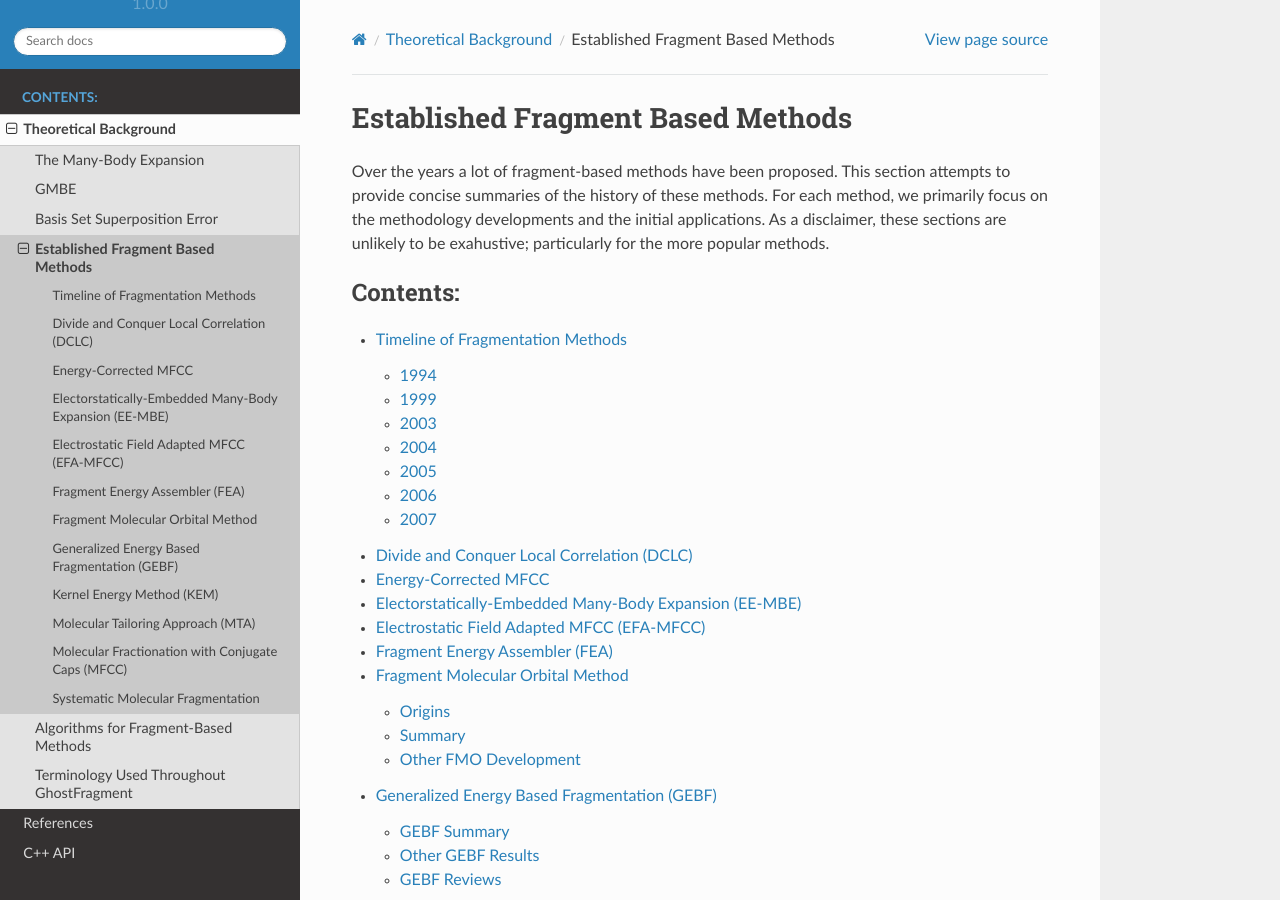
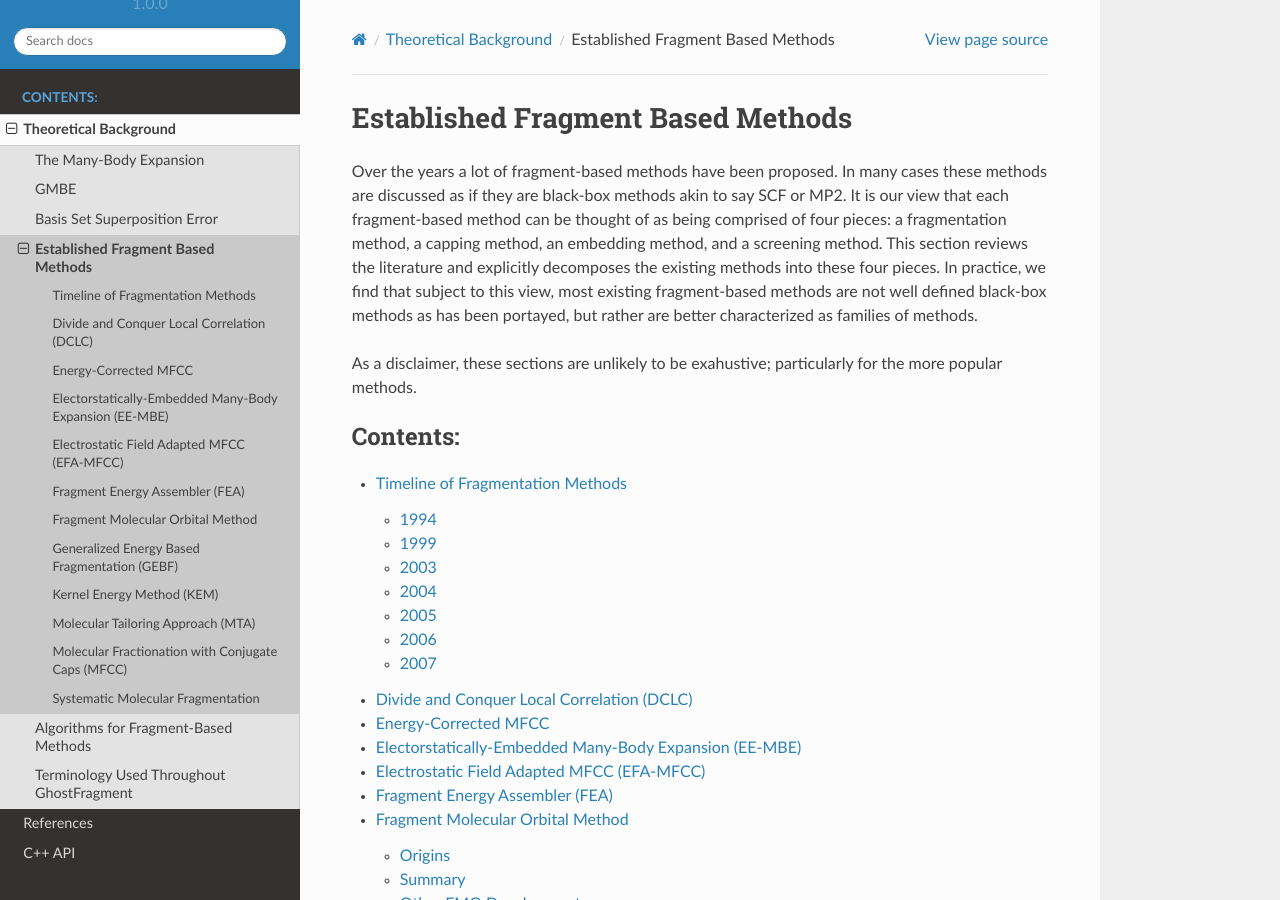
Before and after one commit to rmrresearch/GhostFragment, a Sphinx documentation site: the page built from docs/source/background/established_methods/index.rst, in a window 1280 px wide and 900 px high. Built offline with Sphinx 7.4.7 and the Read the Docs theme 2.0.0, drawn with Linux system fonts in a browser that asks for light colours.

Commit message:
back-up [skip ci]

```diff
--- a/docs/source/background/established_methods/index.rst
+++ b/docs/source/background/established_methods/index.rst
@@ -2,11 +2,18 @@
 Established Fragment Based Methods
 ##################################
 
-Over the years a lot of fragment-based methods have been proposed. This section
-attempts to provide concise summaries of the history of these methods. For each
-method, we primarily focus on the methodology developments and the initial
-applications. As a disclaimer, these sections are unlikely to be exahustive;
-particularly for the more popular methods.
+Over the years a lot of fragment-based methods have been proposed. In many cases
+these methods are discussed as if they are black-box methods akin to say SCF or
+MP2. It is our view that each fragment-based method can be thought of as being
+comprised of four pieces: a fragmentation method, a capping method, an embedding
+method, and a screening method. This section reviews the literature and
+explicitly decomposes the existing methods into these four pieces. In practice,
+we find that subject to this view, most existing fragment-based methods are not
+well defined black-box methods as has been portayed, but rather are better
+characterized as families of methods.
+
+As a disclaimer, these sections are unlikely to be exahustive; particularly for
+the more popular methods.
 
 .. toctree::
    :maxdepth: 2
--- a/docs/source/refs.bib
+++ b/docs/source/refs.bib
@@ -286,6 +286,16 @@ pages={199--225}
   volume    = {3}
 }
 
+@Article{Dahlke2007,
+  author    = {Erin E. Dahlke and Hannah R. Leverentz and Donald G. Truhlar},
+  journal   = {Journal of Chemical Theory and Computation},
+  title     = {Evaluation of the Electrostatically Embedded Many-Body Expansion and the Electrostatically Embedded Many-Body Expansion of the Correlation Energy by Application to Low-Lying Water Hexamers},
+  year      = {2007},
+  number    = {1},
+  pages     = {33--41},
+  volume    = {4}
+  }
+
 %%%%%%%%%%%%%%%%%%%%%%%%%%%%%%%%%%%%%%%%%%%%%%%%%%%%%%%%%%%%%%%%%%%%%%%%%%%%%%%%
 %                                    FMO
 %%%%%%%%%%%%%%%%%%%%%%%%%%%%%%%%%%%%%%%%%%%%%%%%%%%%%%%%%%%%%%%%%%%%%%%%%%%%%%%%
```
Also changed, not shown: docs/source/background/established_methods/eembe.rst (+16 -2 lines).
